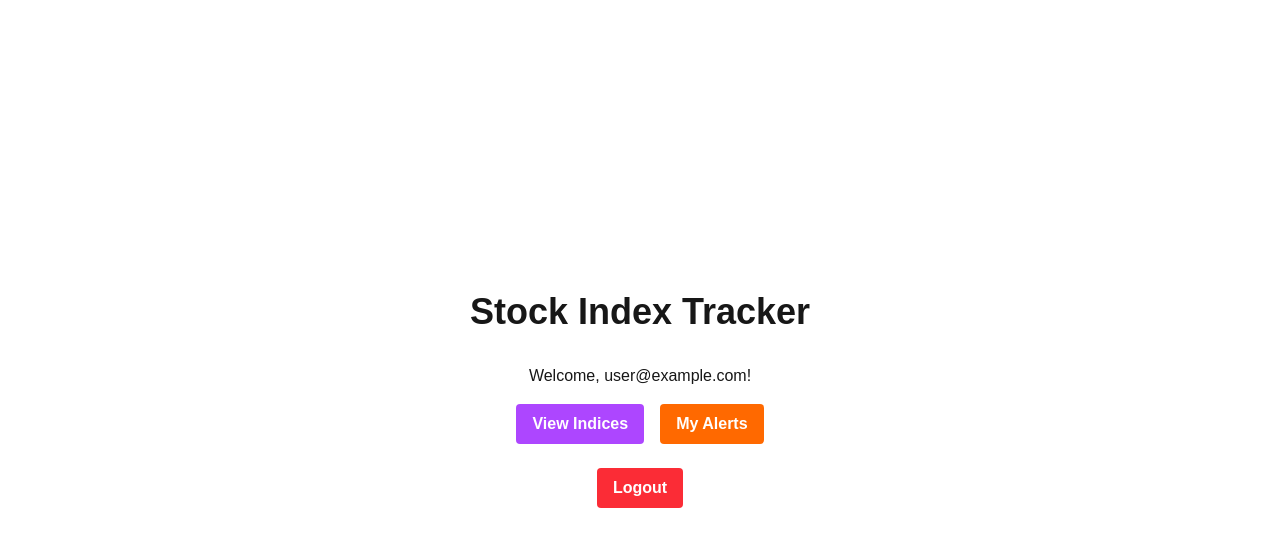
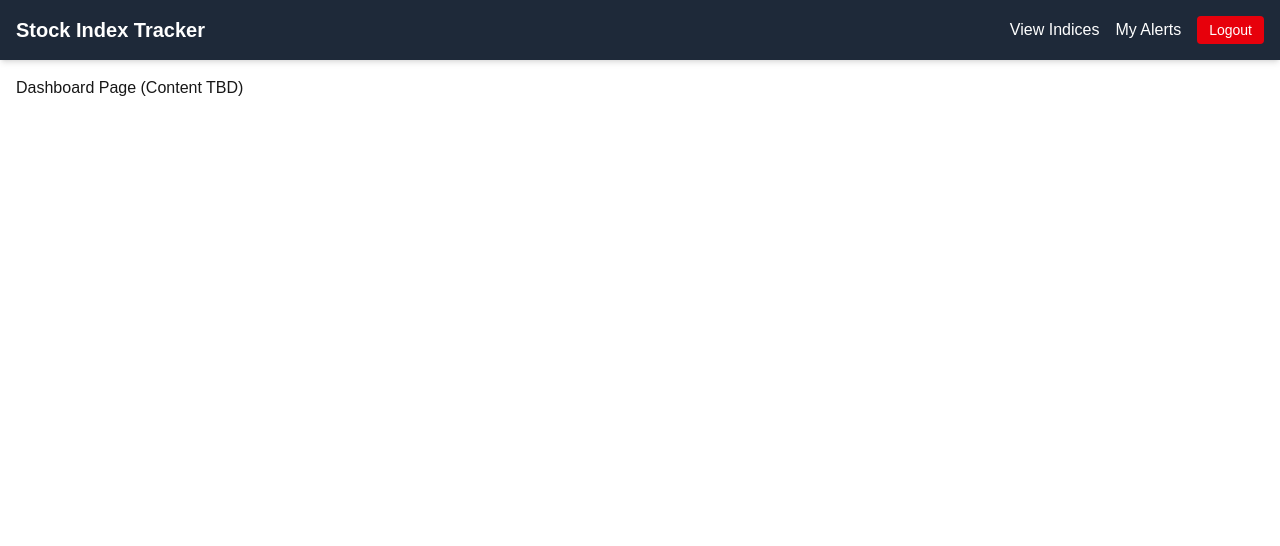
Before and after one commit to jjfattz/stock-index-tracker, a Next.js app in the folder frontend/: page / in a window 1280 px wide. Shown: the top 546 px of the page. Built offline with nearby package versions, Linux system fonts and the light colour scheme; no server answers; sample sign-in values are in the browser's storage.

Commit message:
feat(frontend): implement persistent navbar and update page layouts

```diff
--- a/frontend/src/app/alerts/page.tsx
+++ b/frontend/src/app/alerts/page.tsx
@@ -4,7 +4,7 @@ import React, { useState, useEffect } from "react";
 import { useAuth } from "@/context/AuthContext";
 import { fetchAlerts, deleteAlert } from "@/lib/apiClient";
 import { useRouter } from "next/navigation";
-import Link from "next/link";
+import Link from "next/link"; // Link is still used here for ticker links
 import { useToast } from "@/context/ToastContext";
 
 interface Alert {
@@ -107,13 +107,6 @@ export default function AlertsPage() {
 
   return (
     <div className="container mx-auto p-4">
-      <div className="mb-4">
-        <Link href="/">
-          <span className="text-blue-500 hover:underline">
-            &larr; Back to Dashboard
-          </span>
-        </Link>
-      </div>
       <h1 className="text-3xl font-bold mb-6">My Price Alerts</h1>
       {alerts.length === 0 ? (
         <p>You have no active alerts.</p>
--- a/frontend/src/app/indices/[ticker]/page.tsx
+++ b/frontend/src/app/indices/[ticker]/page.tsx
@@ -4,7 +4,6 @@ import React, { useState, useEffect } from "react";
 import { useParams, useRouter } from "next/navigation";
 import ChartComponent from "@/components/ChartComponent";
 import { CandlestickData, Time } from "lightweight-charts";
-import Link from "next/link";
 import { useAuth } from "@/context/AuthContext";
 import { createAlert } from "@/lib/apiClient";
 import { useToast } from "@/context/ToastContext";
@@ -145,13 +144,6 @@ export default function IndexDetailPage() {
 
   return (
     <div className="container mx-auto p-4">
-      <div className="mb-4">
-        <Link href="/indices">
-          <span className="text-blue-500 hover:underline">
-            &larr; Back to Indices
-          </span>
-        </Link>
-      </div>
       {hasErrorOccurred && (
         <div className="mb-4 p-4 border border-red-500 bg-red-100 text-red-700 rounded">
           Error loading chart data:{" "}
--- a/frontend/src/app/indices/page.tsx
+++ b/frontend/src/app/indices/page.tsx
@@ -204,13 +204,6 @@ export default function IndicesPage() {
 
   return (
     <div className="container mx-auto p-4">
-      <div className="mb-4 flex justify-between items-center">
-        <Link href="/">
-          <span className="text-blue-500 hover:underline">
-            &larr; Back to Dashboard
-          </span>
-        </Link>
-      </div>
       <h1 className="text-3xl font-bold mb-4">Stock Indices</h1>
 
       <div className="mb-6">
--- a/frontend/src/app/layout.tsx
+++ b/frontend/src/app/layout.tsx
@@ -3,6 +3,7 @@ import { Geist, Geist_Mono } from "next/font/google";
 import "./globals.css";
 import { AuthProvider } from "@/context/AuthContext";
 import { ToastProvider } from "@/context/ToastContext";
+import Navbar from "@/components/Navbar";
 
 const geistSans = Geist({
   variable: "--font-geist-sans",
@@ -27,10 +28,13 @@ export default function RootLayout({
   return (
     <html lang="en">
       <body
-        className={`${geistSans.variable} ${geistMono.variable} antialiased`}
+        className={`${geistSans.variable} ${geistMono.variable} antialiased flex flex-col min-h-screen`}
       >
         <AuthProvider>
-          <ToastProvider>{children}</ToastProvider>
+          <ToastProvider>
+            <Navbar />
+            <main className="flex-grow container mx-auto p-4">{children}</main>
+          </ToastProvider>
         </AuthProvider>
       </body>
     </html>
--- a/frontend/src/app/page.tsx
+++ b/frontend/src/app/page.tsx
@@ -1,72 +1,31 @@
 "use client";
 
 import React from "react";
-import Link from "next/link";
 import { useAuth } from "@/context/AuthContext";
-import { signOut } from "firebase/auth";
-import { auth } from "@/lib/firebase";
 import { useRouter } from "next/navigation";
 
 export default function Home() {
   const { user, loading } = useAuth();
   const router = useRouter();
 
-  const handleLogout = async () => {
-    try {
-      await signOut(auth);
+  React.useEffect(() => {
+    if (!loading && !user) {
       router.push("/login");
-    } catch (error) {
-      console.error("Error signing out: ", error);
     }
-  };
+  }, [user, loading, router]);
 
-  if (loading) {
+  if (loading || !user) {
+    // Show loading or redirect will happen
     return (
-      <div className="min-h-screen flex items-center justify-center">
+      <div className="flex min-h-screen flex-col items-center justify-center p-24">
         Loading...
       </div>
     );
   }
 
   return (
-    <main className="flex min-h-screen flex-col items-center justify-center p-24">
-      <h1 className="text-4xl font-bold mb-8">Stock Index Tracker</h1>
-      {user ? (
-        <div className="text-center">
-          <p className="mb-4">Welcome, {user.email}!</p>
-          <div className="flex flex-col sm:flex-row gap-4 justify-center mb-6">
-            <Link href="/indices">
-              <span className="bg-purple-500 hover:bg-purple-700 text-white font-bold py-2 px-4 rounded cursor-pointer inline-block">
-                View Indices
-              </span>
-            </Link>
-            <Link href="/alerts">
-              <span className="bg-orange-500 hover:bg-orange-700 text-white font-bold py-2 px-4 rounded cursor-pointer inline-block">
-                My Alerts
-              </span>
-            </Link>
-          </div>
-          <button
-            onClick={handleLogout}
-            className="bg-red-500 hover:bg-red-700 text-white font-bold py-2 px-4 rounded focus:outline-none focus:shadow-outline"
-          >
-            Logout
-          </button>
-        </div>
-      ) : (
-        <div className="flex gap-4">
-          <Link href="/login">
-            <span className="bg-blue-500 hover:bg-blue-700 text-white font-bold py-2 px-4 rounded cursor-pointer">
-              Login
-            </span>
-          </Link>
-          <Link href="/signup">
-            <span className="bg-green-500 hover:bg-green-700 text-white font-bold py-2 px-4 rounded cursor-pointer">
-              Sign Up
-            </span>
-          </Link>
-        </div>
-      )}
-    </main>
+    <div>
+      <p>Dashboard Page (Content TBD)</p>
+    </div>
   );
 }
--- /dev/null
+++ b/frontend/src/components/Navbar.tsx
@@ -0,0 +1,63 @@
+"use client";
+
+import React from "react";
+import Link from "next/link";
+import { useAuth } from "@/context/AuthContext";
+import { signOut } from "firebase/auth";
+import { auth } from "@/lib/firebase";
+import { useRouter } from "next/navigation";
+import { useToast } from "@/context/ToastContext";
+
+export default function Navbar() {
+  const { user } = useAuth();
+  const router = useRouter();
+  const { addToast } = useToast();
+
+  const handleLogout = async () => {
+    try {
+      await signOut(auth);
+      addToast("Logged out successfully.", "success");
+      router.push("/login");
+    } catch (error) {
+      console.error("Error signing out: ", error);
+      addToast("Error signing out. Please try again.", "error");
+    }
+  };
+
+  return (
+    <nav className="bg-gray-800 text-white p-4 shadow-md">
+      <div className="container mx-auto flex justify-between items-center">
+        <Link href="/" className="text-xl font-bold hover:text-gray-300">
+          Stock Index Tracker
+        </Link>
+        <div className="space-x-4">
+          {user ? (
+            <>
+              <Link href="/indices" className="hover:text-gray-300">
+                View Indices
+              </Link>
+              <Link href="/alerts" className="hover:text-gray-300">
+                My Alerts
+              </Link>
+              <button
+                onClick={handleLogout}
+                className="bg-red-600 hover:bg-red-700 px-3 py-1 rounded text-sm"
+              >
+                Logout
+              </button>
+            </>
+          ) : (
+            <>
+              <Link href="/login" className="hover:text-gray-300">
+                Login
+              </Link>
+              <Link href="/signup" className="hover:text-gray-300">
+                Sign Up
+              </Link>
+            </>
+          )}
+        </div>
+      </div>
+    </nav>
+  );
+}
```
